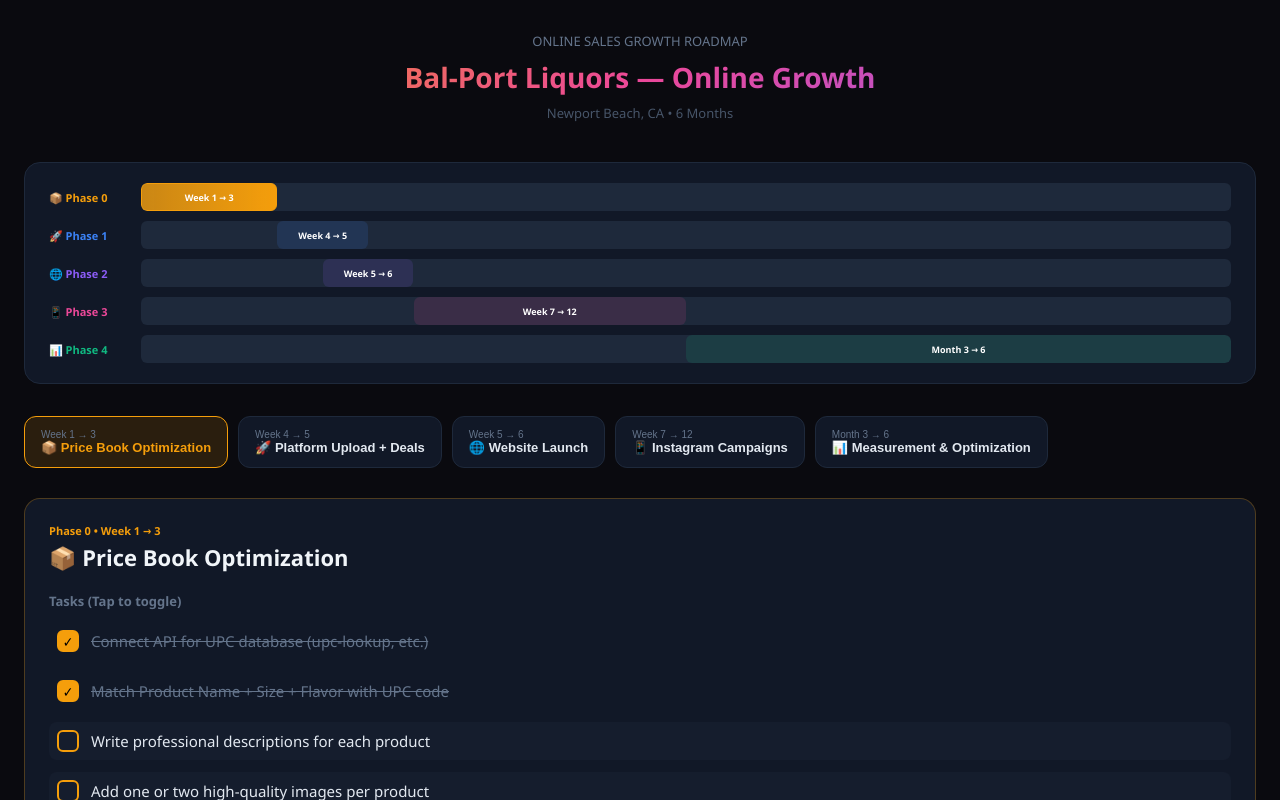
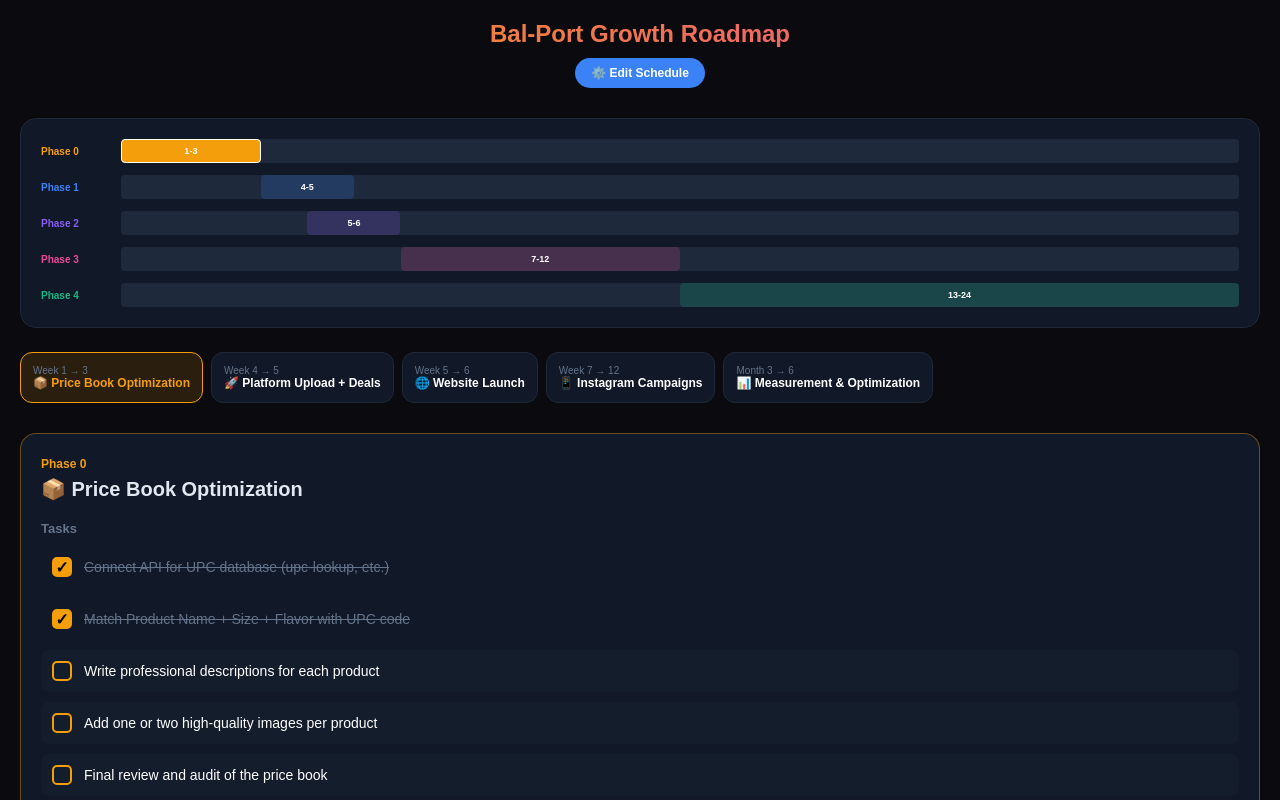
Before and after one commit to GeoTouhme/balport_roadmap, a React (Vite) app: page / in a window 1280 px wide. Built offline with nearby package versions, Linux system fonts and the light colour scheme.

Commit message:
Add schedule editing feature to allow customization of phase durations

```diff
--- a/src/App.jsx
+++ b/src/App.jsx
@@ -17,7 +17,6 @@
       { text: "Add one or two high-quality images per product", done: false },
       { text: "Final review and audit of the price book", done: false },
     ],
-    suggestions: [],
   },
   {
     id: 1,
@@ -31,12 +30,8 @@
     tasks: [
       { text: "Upload optimized price book to DoorDash and Uber Eats", done: false },
       { text: "Update store images and categories on both platforms", done: false },
-      { text: "Launch Offers & Deals plan (Bundle deals, Free delivery threshold)", done: false },
-      { text: "Verify operating hours, delivery zones, and minimum order", done: false },
-    ],
-    suggestions: [
-      "Create online-exclusive Bundle deals (e.g., Buy 2 + Free delivery)",
-      "Enable 'Pickup discount' on DoorDash to encourage self-collection and reduce commission",
+      { text: "Launch Offers & Deals plan", done: false },
+      { text: "Verify operating hours and delivery zones", done: false },
     ],
   },
   {
@@ -50,14 +45,8 @@
     icon: "🌐",
     tasks: [
       { text: "Officially launch the Full Stack website", done: false },
-      { text: "Enable DoorDash Drive On-Demand API Integration", done: false },
-      { text: "Test Age Verification Flow and Checkout page", done: false },
-      { text: "Add Google Analytics + Meta Pixel for tracking", done: false },
-      { text: "Link Google Business Profile to the website", done: false },
-    ],
-    suggestions: [
-      "Add SMS/Email capture at first order to build a customer database for retargeting",
-      "Create an 'Order Direct & Save' page explaining the price difference vs DoorDash",
+      { text: "Enable DoorDash Drive API Integration", done: false },
+      { text: "Test Age Verification and Checkout", done: false },
     ],
   },
   {
@@ -70,15 +59,9 @@
     color: "#ec4899",
     icon: "📱",
     tasks: [
-      { text: "Produce weekly Reels (featured product, offer, behind the scenes)", done: false },
-      { text: "'Order Direct & Pay Less' campaign targeting Newport Beach", done: false },
-      { text: "Instagram Stories with limited-time offers (Flash deals)", done: false },
-      { text: "Paid Ads targeting nearby ZIP codes (92663, 92657, 92625...)", done: false },
-      { text: "Reply to every comment and Message within 24 hours", done: false },
-    ],
-    suggestions: [
-      "Use UGC (User Generated Content) — ask customers to film their orders for a discount",
-      "Collaborate with local businesses or influencers in Orange County (OC)",
+      { text: "Produce weekly Reels", done: false },
+      { text: "'Order Direct & Pay Less' campaign", done: false },
+      { text: "Paid Ads targeting nearby ZIP codes", done: false },
     ],
   },
   {
@@ -91,15 +74,9 @@
     color: "#10b981",
     icon: "📊",
     tasks: [
-      { text: "Analyze Website Conversion Rate vs DoorDash/Uber Eats", done: false },
-      { text: "Review top-selling products and boost their visibility", done: false },
-      { text: "A/B Test product images and descriptions", done: false },
-      { text: "Compare ROAS for each Instagram campaign and refine targeting", done: false },
-      { text: "Add Loyalty Program (points, discount codes for repeat customers)", done: false },
-    ],
-    suggestions: [
-      "Start Local SEO: write light blog posts like 'best wine delivery Newport Beach'",
-      "Consider Google Ads for search terms like 'liquor delivery near me' in OC",
+      { text: "Analyze Website Conversion Rate", done: false },
+      { text: "Review top-selling products", done: false },
+      { text: "A/B Test product descriptions", done: false },
     ],
   },
 ];
@@ -109,37 +86,45 @@
 export default function Roadmap() {
   const [active, setActive] = useState(0);
   const [phases, setPhases] = useState(initialPhases);
+  const [isEditing, setIsEditing] = useState(false);
 
-  // Load saved progress from LocalStorage
   useEffect(() => {
-    const saved = localStorage.getItem("balport_roadmap_progress");
+    const saved = localStorage.getItem("balport_roadmap_v2_progress");
     if (saved) {
-      try {
-        setPhases(JSON.parse(saved));
-      } catch (e) {
-        console.error("Failed to load progress", e);
-      }
+      try { setPhases(JSON.parse(saved)); } catch (e) {}
     }
   }, []);
 
-  // Save progress to LocalStorage
-  const saveProgress = (newPhases) => {
+  const saveToStore = (newPhases) => {
     setPhases(newPhases);
-    localStorage.setItem("balport_roadmap_progress", JSON.stringify(newPhases));
+    localStorage.setItem("balport_roadmap_v2_progress", JSON.stringify(newPhases));
+  };
+
+  const updateWeeks = (id, start, end) => {
+    const newPhases = phases.map(p => {
+      if (p.id === id) {
+        const s = Math.max(1, parseInt(start) || 1);
+        const e = Math.max(s, parseInt(end) || s);
+        return {
+          ...p,
+          weeks: [s, e],
+          duration: s === e ? `Week ${s}` : `Week ${s} → ${e}`
+        };
+      }
+      return p;
+    });
+    saveToStore(newPhases);
   };
 
   const toggleTask = (phaseId, taskIndex) => {
-    const newPhases = phases.map((p) => {
+    const newPhases = phases.map(p => {
       if (p.id === phaseId) {
-        const newTasks = p.tasks.map((t, i) => {
-          if (i === taskIndex) return { ...t, done: !t.done };
-          return t;
-        });
+        const newTasks = p.tasks.map((t, i) => i === taskIndex ? { ...t, done: !t.done } : t);
         return { ...p, tasks: newTasks };
       }
       return p;
     });
-    saveProgress(newPhases);
+    saveToStore(newPhases);
   };
 
   const phase = phases[active];
@@ -147,40 +132,39 @@
   const barWidth = (s, e) => ((e - s + 1) / TOTAL_WEEKS) * 100;
 
   return (
-    <div
-      style={{
-        minHeight: "100vh",
-        background: "#0a0a0f",
-        fontFamily: "'Segoe UI', Tahoma, sans-serif",
-        color: "#e2e8f0",
-        padding: "32px 24px",
-        direction: "ltr",
-      }}
+    <div style={{ minHeight: "100vh", background: "#0a0a0f", fontFamily: "sans-serif", color: "#e2e8f0", padding: "20px" }}>
+      <div style={{ textAlign: "center", marginBottom: 30 }}>
+        <h1 style={{ fontSize: "24px", margin: "0 0 10px", background: "linear-gradient(to right, #f59e0b, #ec4899)", WebkitBackgroundClip: "text", WebkitTextFillColor: "transparent" }}>
+          Bal-Port Growth Roadmap
+        </h1>
+        <button
+          onClick={() => setIsEditing(!isEditing)}
+          style={{ background: isEditing ? "#ef4444" : "#3b82f6", color: "white", border: "none", padding: "8px 16px", borderRadius: "20px", fontSize: "12px", fontWeight: "bold", cursor: "pointer" }}
         >
-      {/* Header */}
-      <div style={{ textAlign: "center", marginBottom: 40 }}>
-        <div style={{ fontSize: 13, color: "#64748b", textTransform: "uppercase", marginBottom: 8 }}>
-          Online Sales Growth Roadmap
-        </div>
-        <h1 style={{ fontSize: 28, fontWeight: 800, margin: 0, background: "linear-gradient(135deg, #f59e0b, #ec4899, #8b5cf6)", WebkitBackgroundClip: "text", WebkitTextFillColor: "transparent" }}>
-          Bal-Port Liquors — Online Growth
-        </h1>
-        <div style={{ fontSize: 13, color: "#475569", marginTop: 8 }}>
-          Newport Beach, CA • 6 Months
-        </div>
+          {isEditing ? "💾 Save Changes" : "⚙️ Edit Schedule"}
+        </button>
       </div>
 
-      {/* Gantt Bar */}
-      <div style={{ background: "#111827", borderRadius: 16, padding: "20px 24px", marginBottom: 32, border: "1px solid #1e293b", overflowX: "auto" }}>
-        <div style={{ display: "flex", flexDirection: "column", gap: 10, minWidth: "450px" }}>
+      {/* Gantt Bar View */}
+      <div style={{ background: "#111827", borderRadius: "16px", padding: "20px", marginBottom: "24px", border: "1px solid #1e293b", overflowX: "auto" }}>
+        <div style={{ display: "flex", flexDirection: "column", gap: "12px", minWidth: "400px" }}>
           {phases.map((p) => (
-            <div key={p.id} onClick={() => setActive(p.id)} style={{ display: "flex", alignItems: "center", gap: 12, cursor: "pointer" }}>
-              <div style={{ width: 80, fontSize: 11, color: p.color, fontWeight: 700, textAlign: "left" }}>
-                {p.icon} {p.label}
-              </div>
-              <div style={{ flex: 1, height: 28, background: "#1e293b", borderRadius: 6, position: "relative", overflow: "hidden" }}>
-                <div style={{ position: "absolute", left: `${barLeft(p.weeks[0])}%`, width: `${barWidth(p.weeks[0], p.weeks[1])}%`, height: "100%", background: active === p.id ? `linear-gradient(90deg, ${p.color}cc, ${p.color})` : `${p.color}22`, border: active === p.id ? `1px solid ${p.color}` : "none", borderRadius: 6, transition: "all 0.3s ease", display: "flex", alignItems: "center", justifyContent: "center" }}>
-                  <span style={{ fontSize: 9, fontWeight: 700, color: "#fff", whiteSpace: "nowrap" }}>{p.duration}</span>
+            <div key={p.id} style={{ display: "flex", alignItems: "center", gap: "10px" }}>
+              <div style={{ width: "70px", fontSize: "10px", color: p.color, fontWeight: "bold" }}>{p.label}</div>
+              <div style={{ flex: 1, height: "24px", background: "#1e293b", borderRadius: "4px", position: "relative" }}>
+                <div style={{
+                  position: "absolute",
+                  left: `${barLeft(p.weeks[0])}%`,
+                  width: `${barWidth(p.weeks[0], p.weeks[1])}%`,
+                  height: "100%",
+                  background: active === p.id ? p.color : `${p.color}33`,
+                  borderRadius: "4px",
+                  transition: "all 0.3s",
+                  display: "flex", alignItems: "center", justifyContent: "center",
+                  fontSize: "9px", color: "#fff", fontWeight: "bold",
+                  border: active === p.id ? "1px solid white" : "none"
+                }}>
+                  {p.weeks[0]}-{p.weeks[1]}
                 </div>
               </div>
             </div>
@@ -188,40 +172,52 @@
         </div>
       </div>
 
-      {/* Detail Panel */}
-      <div style={{ display: "flex", flexDirection: "column", gap: 20, marginBottom: 28 }}>
-        {/* Horizontal Selectors */}
-        <div style={{ display: "flex", gap: 10, overflowX: "auto", paddingBottom: 10, scrollbarWidth: "none" }}>
+      {/* Phase Selection Tabs */}
+      <div style={{ display: "flex", gap: "8px", overflowX: "auto", marginBottom: "20px", paddingBottom: "10px" }}>
         {phases.map((p) => (
-            <button key={p.id} onClick={() => setActive(p.id)} style={{ background: active === p.id ? `${p.color}22` : "#111827", border: `1px solid ${active === p.id ? p.color : "#1e293b"}`, borderRadius: 12, padding: "12px 16px", cursor: "pointer", display: "flex", flexDirection: "column", minWidth: "130px", textAlign: "left" }}>
-              <span style={{ fontSize: 10, color: "#64748b" }}>{p.duration}</span>
-              <span style={{ fontSize: 13, fontWeight: 700, color: active === p.id ? p.color : "#e2e8f0" }}>{p.icon} {p.title}</span>
+          <button key={p.id} onClick={() => setActive(p.id)} style={{
+            background: active === p.id ? `${p.color}22` : "#111827",
+            border: `1px solid ${active === p.id ? p.color : "#1e293b"}`,
+            borderRadius: "12px", padding: "12px", cursor: "pointer", minWidth: "120px", textAlign: "left"
+          }}>
+            <div style={{ fontSize: "10px", color: "#64748b" }}>{p.duration}</div>
+            <div style={{ fontSize: "12px", fontWeight: "bold", color: active === p.id ? p.color : "white" }}>{p.icon} {p.title}</div>
           </button>
         ))}
       </div>
 
-        {/* Task Card */}
-        <div style={{ background: "#111827", borderRadius: 16, padding: 24, border: `1px solid ${phase.color}44` }}>
-          <div style={{ fontSize: 11, color: phase.color, fontWeight: 700, marginBottom: 4 }}>{phase.label} • {phase.duration}</div>
-          <h2 style={{ margin: "0 0 20px", fontSize: 22, color: "#f1f5f9" }}>{phase.icon} {phase.title}</h2>
-          <div style={{ fontSize: 13, fontWeight: 700, color: "#64748b", marginBottom: 12 }}>Tasks (Tap to toggle)</div>
-          <div style={{ display: "flex", flexDirection: "column", gap: 12 }}>
+      {/* Active Phase Editor/Viewer */}
+      <div style={{ background: "#111827", borderRadius: "16px", padding: "20px", border: `1px solid ${phase.color}66` }}>
+        <div style={{ marginBottom: "20px" }}>
+          <span style={{ fontSize: "12px", color: phase.color, fontWeight: "bold" }}>{phase.label}</span>
+          <h2 style={{ margin: "5px 0", fontSize: "20px" }}>{phase.icon} {phase.title}</h2>
+
+          {isEditing && (
+            <div style={{ display: "flex", gap: "10px", marginTop: "15px", background: "#1e293b", padding: "10px", borderRadius: "8px" }}>
+              <div style={{ flex: 1 }}>
+                <label style={{ fontSize: "10px", color: "#64748b", display: "block" }}>Start Week</label>
+                <input type="number" value={phase.weeks[0]} onChange={(e) => updateWeeks(phase.id, e.target.value, phase.weeks[1])} style={{ width: "100%", background: "#0a0a0f", border: "1px solid #334155", color: "white", padding: "5px", borderRadius: "4px" }} />
+              </div>
+              <div style={{ flex: 1 }}>
+                <label style={{ fontSize: "10px", color: "#64748b", display: "block" }}>End Week</label>
+                <input type="number" value={phase.weeks[1]} onChange={(e) => updateWeeks(phase.id, phase.weeks[0], e.target.value)} style={{ width: "100%", background: "#0a0a0f", border: "1px solid #334155", color: "white", padding: "5px", borderRadius: "4px" }} />
+              </div>
+            </div>
+          )}
+        </div>
+
+        <div style={{ fontSize: "13px", fontWeight: "bold", color: "#64748b", marginBottom: "10px" }}>Tasks</div>
+        <div style={{ display: "flex", flexDirection: "column", gap: "10px" }}>
           {phase.tasks.map((t, i) => (
-              <div key={i} onClick={() => toggleTask(phase.id, i)} style={{ display: "flex", gap: 12, alignItems: "center", cursor: "pointer", padding: "8px", borderRadius: "8px", background: t.done ? "transparent" : "#1e293b55", transition: "all 0.2s" }}>
-                <div style={{ width: 22, height: 22, borderRadius: 6, flexShrink: 0, background: t.done ? phase.color : "transparent", border: `2px solid ${phase.color}`, display: "flex", alignItems: "center", justifyContent: "center" }}>
-                  {t.done && <span style={{ color: "#000", fontSize: 14, fontWeight: "bold" }}>✓</span>}
+            <div key={i} onClick={() => toggleTask(phase.id, i)} style={{ display: "flex", alignItems: "center", gap: "12px", cursor: "pointer", padding: "10px", background: t.done ? "transparent" : "#1e293b44", borderRadius: "8px", border: "1px solid transparent" }}>
+              <div style={{ width: "20px", height: "20px", borderRadius: "5px", border: `2px solid ${phase.color}`, background: t.done ? phase.color : "transparent", display: "flex", alignItems: "center", justifyContent: "center", flexShrink: 0 }}>
+                {t.done && <span style={{ color: "#000", fontWeight: "bold" }}>✓</span>}
               </div>
-                <span style={{ fontSize: 15, color: t.done ? "#64748b" : "#e2e8f0", textDecoration: t.done ? "line-through" : "none" }}>{t.text}</span>
+              <span style={{ fontSize: "14px", color: t.done ? "#64748b" : "white", textDecoration: t.done ? "line-through" : "none" }}>{t.text}</span>
             </div>
           ))}
         </div>
       </div>
     </div>
-
-      {/* Footer Note */}
-      <div style={{ textAlign: "center", fontSize: 12, color: "#475569", padding: "20px" }}>
-        Your progress is saved locally in this browser.
-      </div>
-    </div>
   );
 }
```
Lines whose indentation alone changed are shown as unchanged.
